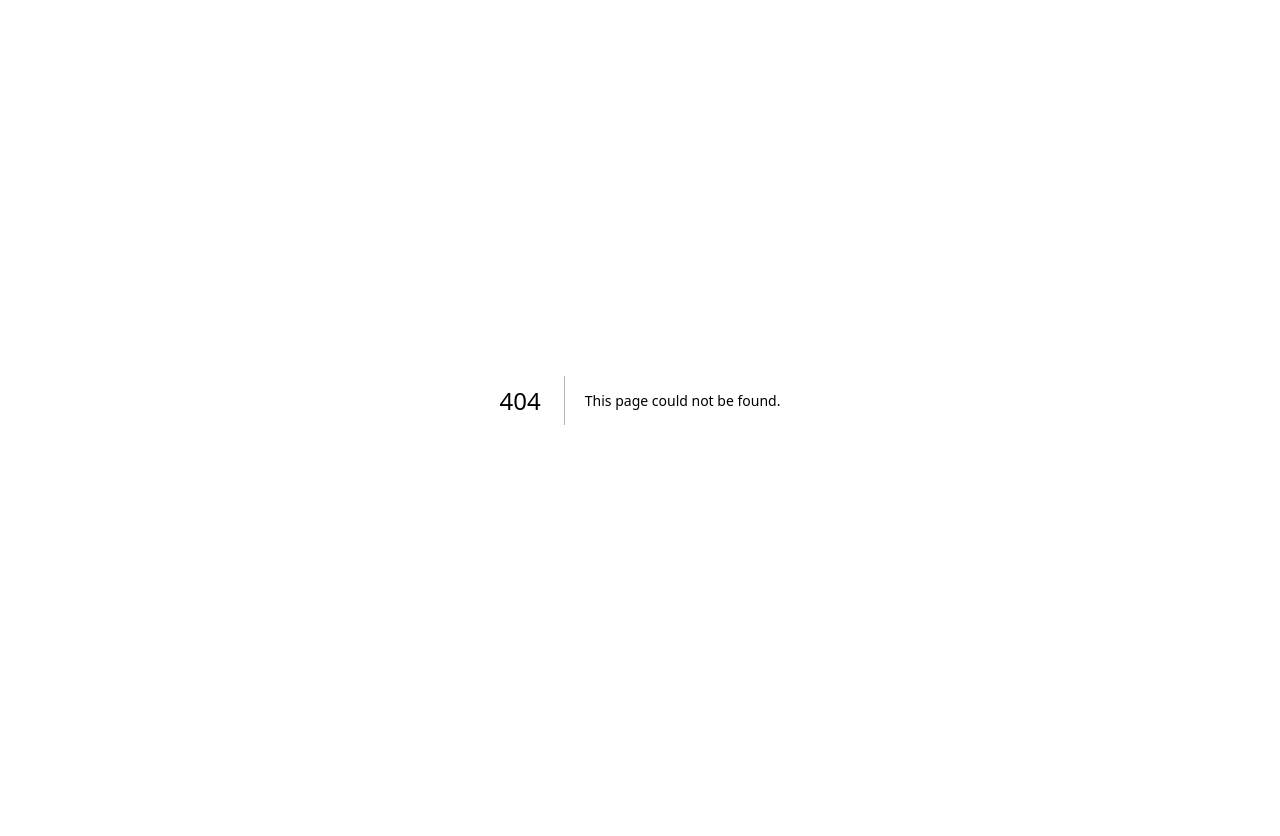
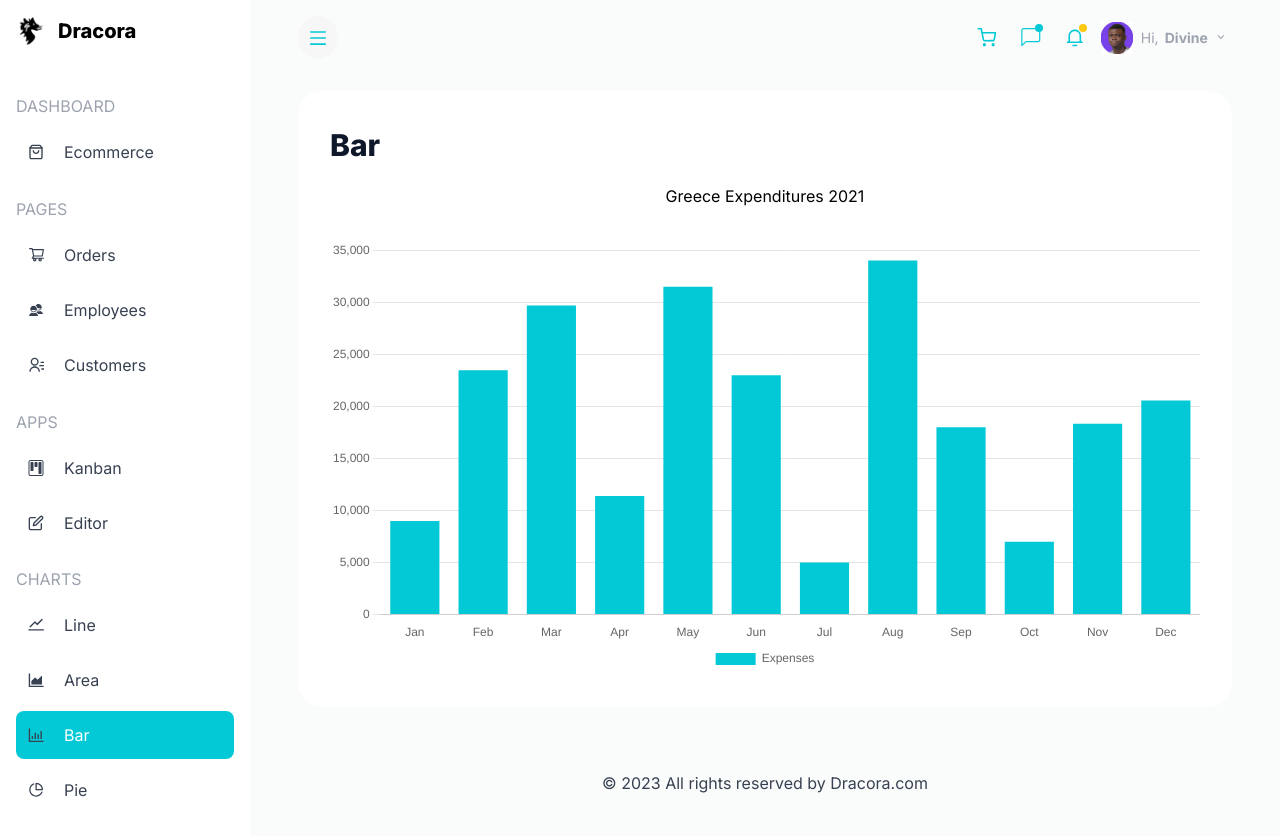
Before and after one commit to Heisdalu/Dracora, a Next.js app: page /bar in a window 1280 px wide. Before the commit this address had no page. Shown: the top 836 px of the page. Before the commit the page ends 800 px from the top, so only its background shows below. Built offline with nearby package versions, Linux system fonts and the light colour scheme.

Commit message:
add bar page

```diff
--- /dev/null
+++ b/src/pages/bar/index.tsx
@@ -0,0 +1,108 @@
+import React, { FC } from "react";
+import HomePageContainer from "@/components/HomePage/HomePageContainer";
+
+import {
+  Chart as ChartJS,
+  CategoryScale,
+  LinearScale,
+  BarElement,
+  Title,
+  Tooltip,
+  Legend,
+} from "chart.js";
+
+import { Bar as BarChat } from "react-chartjs-2";
+import useWidth from "@/hook/useWidth";
+
+ChartJS.register(
+  CategoryScale,
+  LinearScale,
+  BarElement,
+  Title,
+  Tooltip,
+  Legend
+);
+
+const Bar: FC = () => {
+  const { ready, isBigScreen } = useWidth();
+
+  const labels = [
+    "Jan",
+    "Feb",
+    "Mar",
+    "Apr",
+    "May",
+    "Jun",
+    "Jul",
+    "Aug",
+    "Sep",
+    "Oct",
+    "Nov",
+    "Dec",
+  ];
+  const data = {
+    labels,
+    datasets: [
+      {
+        label: "Expenses",
+        data: [
+          9000, 23459, 29678, 11400, 31500, 23000, 5000, 34000, 18000, 7000,
+          18340, 20567,
+        ],
+        backgroundColor: "#03C9D7",
+        hoverBackgroundColor: "#03C9D7",
+      },
+    ],
+  };
+
+  const options: any = {
+    responsive: true,
+    plugins: {
+      legend: {
+        display: true,
+        position: "bottom",
+      },
+    },
+    scales: {
+      x: {
+        grid: {
+          display: false,
+        },
+      },
+      y: {
+        border: {
+          display: false,
+        },
+        grid: {
+          display: true,
+        },
+      },
+    },
+    interaction: {
+      intersect: true,
+    },
+  };
+
+  return (
+    <div>
+      <HomePageContainer>
+        <div className="h-[100vh] lg:h-[auto]">
+          <div className="rounded-[24px] bg-white p-1 md:p-2">
+            <h1 className="text-otherHeader text-30px font-[800]">Bar</h1>
+            <p className="mt-1 text-center">Greece Expenditures 2021</p>
+            <div className="mt-2 md:max-w-[400px] vlg:max-w-[900px] mx-auto">
+              {ready && (
+                <BarChat
+                  options={options}
+                  height={isBigScreen ? "auto" : "500px"}
+                  data={data}
+                />
+              )}
+            </div>
+          </div>
+        </div>
+      </HomePageContainer>
+    </div>
+  );
+};
+export default Bar;
```
